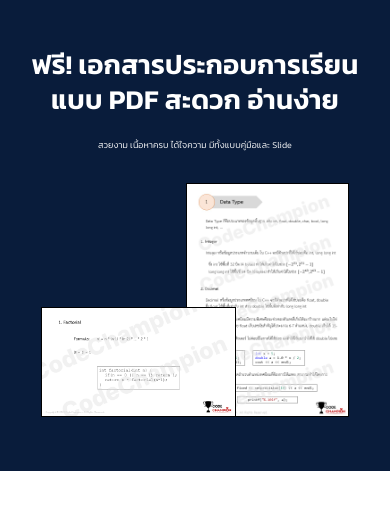
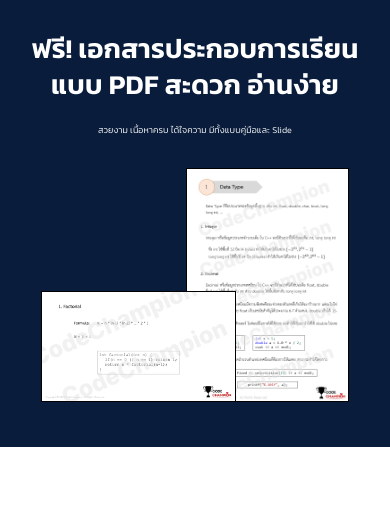
Before and after one commit to Lolymoly/codechampion-landing-page, a Next.js app: page / in a window 390 px wide. Shown: the top 510 px of the page. Built offline with nearby package versions, Linux system fonts and the light colour scheme.

Commit message:
fix responsive2

```diff
--- a/src/modules/LandingPage/component/ThirdPage/index.tsx
+++ b/src/modules/LandingPage/component/ThirdPage/index.tsx
@@ -12,8 +12,7 @@ const ThirdPage: NextPage = () => {
         width: "100%",
         height: "auto",
         backgroundColor: "#091C3B",
-        padding: "6vw",
-        paddingTop: "12vw",
+        padding: "4vw 6vw",
       }}
     >
       <div>
@@ -26,6 +25,7 @@ const ThirdPage: NextPage = () => {
             fontWeight: "600",
             textAlign: { xs: "center", sm: "left" },
             fontSize: { xs: "7vw", sm: "28px", md: "35px", lg: "3.2vw" },
+            paddingTop: { xs: "4vw", sm: "6vw" },
             lineHeight: "130%",
             color: "white",
           }}
@@ -56,6 +56,7 @@ const ThirdPage: NextPage = () => {
           display: "flex",
           alignItems: "flex-end",
           marginLeft: "auto",
+          marginTop: { xs: "0px", sm: "0px" },
           padding: { xs: "30px 0px", sm: "0px" },
           marginRight: { xs: "auto", sm: "0px" },
         }}
```
